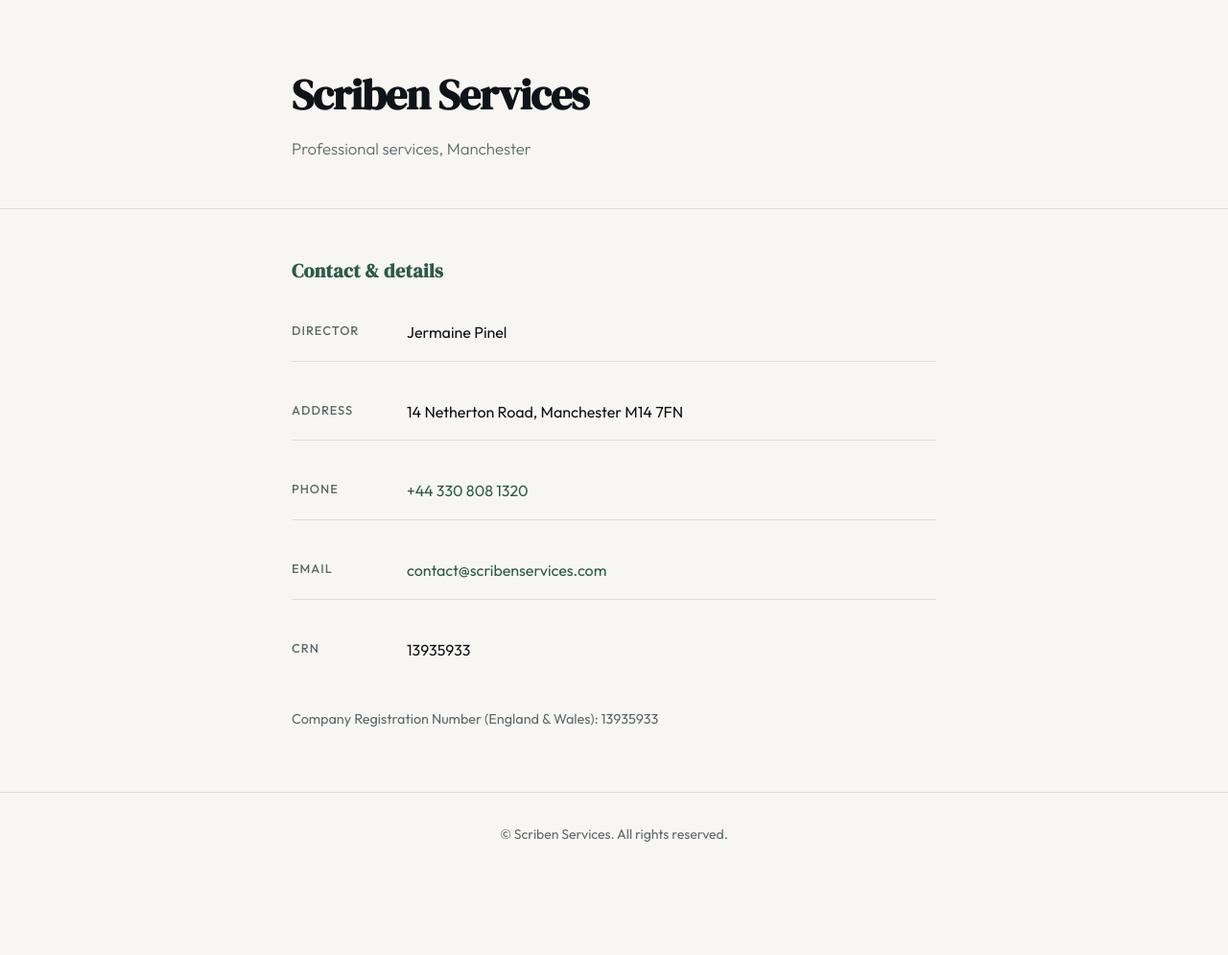
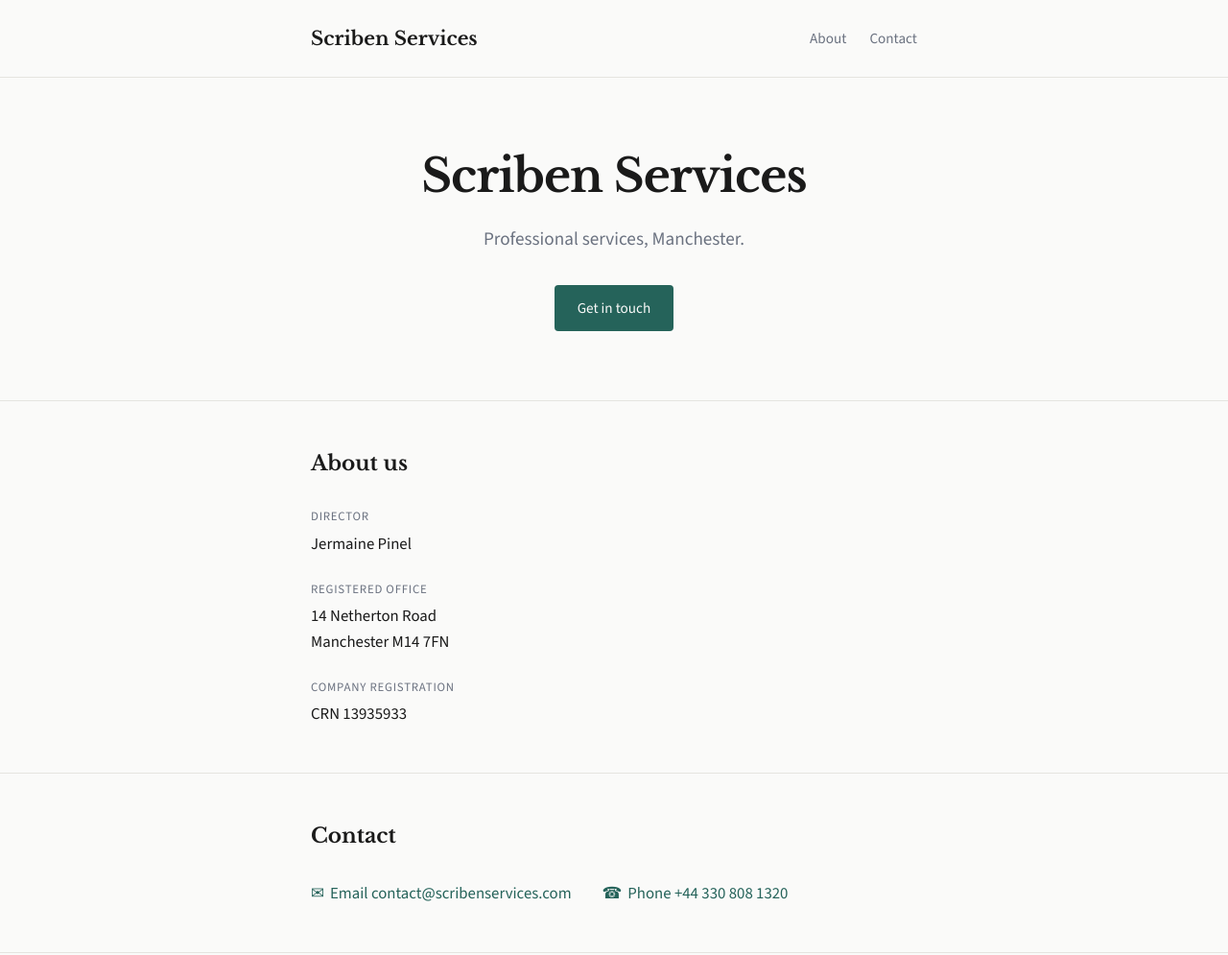
Before and after one commit to czentos96-stack/scribenservices, a plain HTML site: page index.html in a window 1280 px wide. Shown: the top 995 px of the page at 96% size. Before the commit the page ends 913 px from the top, so only its background shows below. Drawn offline with nearby package versions, Linux system fonts and the light colour scheme.

Commit message:
Redesign landing page: Smartwish-style layout with distinct typography and palette
Co-authored-by: Cursor <cursoragent@cursor.com>

```diff
--- a/index.html
+++ b/index.html
@@ -6,15 +6,15 @@
   <title>Scriben Services</title>
   <link rel="preconnect" href="https://fonts.googleapis.com">
   <link rel="preconnect" href="https://fonts.gstatic.com" crossorigin>
-  <link href="https://fonts.googleapis.com/css2?family=DM+Serif+Display&family=Outfit:wght@300;400;500;600&display=swap" rel="stylesheet">
+  <link href="https://fonts.googleapis.com/css2?family=Libre+Baskerville:ital,wght@0,400;0,700;1,400&family=Source+Sans+3:wght@300;400;500;600&display=swap" rel="stylesheet">
   <style>
     :root {
-      --ink: #0f1419;
-      --paper: #f8f6f2;
-      --accent: #2d5a4a;
-      --accent-light: #4a7c6a;
-      --muted: #5c6b6b;
-      --border: #e2ddd4;
+      --ink: #1a1a1a;
+      --paper: #fafaf9;
+      --accent: #25635a;
+      --accent-light: #2d7a70;
+      --muted: #6b7280;
+      --border: #e5e4e0;
     }
 
     * {
@@ -28,7 +28,7 @@
     }
 
     body {
-      font-family: 'Outfit', sans-serif;
+      font-family: 'Source Sans 3', sans-serif;
       font-weight: 400;
       color: var(--ink);
       background: var(--paper);
@@ -39,146 +39,221 @@
     }
 
     .container {
-      max-width: 720px;
+      max-width: 680px;
       margin: 0 auto;
       padding: 0 1.5rem;
     }
 
-    /* Hero */
-    header {
-      padding: 4rem 0 3rem;
+    /* Nav */
+    nav {
+      padding: 1.5rem 0;
       border-bottom: 1px solid var(--border);
     }
 
-    .logo {
-      font-family: 'DM Serif Display', serif;
-      font-size: clamp(2rem, 5vw, 2.75rem);
-      color: var(--ink);
-      letter-spacing: -0.02em;
-      margin-bottom: 0.5rem;
+    nav .container {
+      display: flex;
+      justify-content: space-between;
+      align-items: center;
     }
 
-    .tagline {
-      font-weight: 300;
-      color: var(--muted);
-      font-size: 1.05rem;
+    .nav-logo {
+      font-family: 'Libre Baskerville', serif;
+      font-size: 1.25rem;
+      font-weight: 700;
+      color: var(--ink);
+      text-decoration: none;
     }
 
-    /* Main */
-    main {
-      flex: 1;
-      padding: 3rem 0 4rem;
-    }
-
-    .section-title {
-      font-family: 'DM Serif Display', serif;
-      font-size: 1.25rem;
-      color: var(--accent);
-      margin-bottom: 1.25rem;
-      letter-spacing: 0.02em;
-    }
-
-    .contact-grid {
-      display: grid;
+    .nav-links {
+      display: flex;
       gap: 1.5rem;
     }
 
-    .contact-item {
-      display: flex;
-      align-items: flex-start;
-      gap: 1rem;
-      padding: 1rem 0;
-      border-bottom: 1px solid var(--border);
+    .nav-links a {
+      font-size: 0.95rem;
+      font-weight: 500;
+      color: var(--muted);
+      text-decoration: none;
+      transition: color 0.2s;
     }
 
-    .contact-item:last-child {
-      border-bottom: none;
+    .nav-links a:hover {
+      color: var(--accent);
     }
 
-    .contact-label {
+    /* Hero */
+    .hero {
+      padding: 4rem 0 4.5rem;
+      text-align: center;
+    }
+
+    .hero h1 {
+      font-family: 'Libre Baskerville', serif;
+      font-size: clamp(2.25rem, 5vw, 3rem);
+      font-weight: 700;
+      color: var(--ink);
+      letter-spacing: -0.02em;
+      margin-bottom: 0.75rem;
+    }
+
+    .hero .tagline {
+      font-weight: 300;
+      font-size: 1.2rem;
+      color: var(--muted);
+      margin-bottom: 2rem;
+    }
+
+    .hero .cta {
+      display: inline-block;
+      font-weight: 500;
+      font-size: 0.95rem;
+      color: var(--paper);
+      background: var(--accent);
+      padding: 0.75rem 1.5rem;
+      border-radius: 4px;
+      text-decoration: none;
+      transition: background 0.2s;
+    }
+
+    .hero .cta:hover {
+      background: var(--accent-light);
+    }
+
+    /* Sections */
+    section {
+      padding: 3rem 0;
+      border-top: 1px solid var(--border);
+    }
+
+    section h2 {
+      font-family: 'Libre Baskerville', serif;
+      font-size: 1.35rem;
+      font-weight: 700;
+      color: var(--ink);
+      margin-bottom: 1.75rem;
+    }
+
+    .detail-block {
+      margin-bottom: 1.5rem;
+    }
+
+    .detail-block:last-child {
+      margin-bottom: 0;
+    }
+
+    .detail-label {
       font-size: 0.8rem;
       font-weight: 500;
       text-transform: uppercase;
-      letter-spacing: 0.08em;
+      letter-spacing: 0.06em;
       color: var(--muted);
-      min-width: 5rem;
+      margin-bottom: 0.25rem;
     }
 
-    .contact-value {
+    .detail-value {
+      font-size: 1.05rem;
       color: var(--ink);
     }
 
-    .contact-value a {
+    .detail-value a {
       color: var(--accent);
       text-decoration: none;
       transition: color 0.2s;
     }
 
-    .contact-value a:hover {
+    .detail-value a:hover {
       color: var(--accent-light);
       text-decoration: underline;
     }
 
-    .crn-note {
-      margin-top: 2rem;
-      font-size: 0.9rem;
-      color: var(--muted);
+    .contact-links {
+      display: flex;
+      flex-wrap: wrap;
+      gap: 1.25rem 2rem;
+    }
+
+    .contact-links a {
+      font-size: 1.05rem;
+      color: var(--accent);
+      text-decoration: none;
+      transition: color 0.2s;
+    }
+
+    .contact-links a:hover {
+      color: var(--accent-light);
+      text-decoration: underline;
+    }
+
+    .contact-links a::before {
+      margin-right: 0.35em;
+    }
+
+    .contact-email::before {
+      content: "✉";
+    }
+
+    .contact-phone::before {
+      content: "☎";
     }
 
     /* Footer */
     footer {
+      margin-top: auto;
       padding: 2rem 0;
       border-top: 1px solid var(--border);
       text-align: center;
       font-size: 0.875rem;
       color: var(--muted);
     }
-
-    @media (min-width: 600px) {
-      .contact-item {
-        gap: 1.5rem;
-      }
-      .contact-label {
-        min-width: 6rem;
-      }
-    }
   </style>
 </head>
 <body>
-  <header>
+  <nav>
     <div class="container">
-      <h1 class="logo">Scriben Services</h1>
-      <p class="tagline">Professional services, Manchester</p>
+      <a class="nav-logo" href="#">Scriben Services</a>
+      <div class="nav-links">
+        <a href="#about">About</a>
+        <a href="#contact">Contact</a>
+      </div>
+    </div>
+  </nav>
+
+  <header class="hero">
+    <div class="container">
+      <h1>Scriben Services</h1>
+      <p class="tagline">Professional services, Manchester.</p>
+      <a class="cta" href="#contact">Get in touch</a>
     </div>
   </header>
 
   <main>
-    <div class="container">
-      <h2 class="section-title">Contact & details</h2>
-      <div class="contact-grid">
-        <div class="contact-item">
-          <span class="contact-label">Director</span>
-          <span class="contact-value">Jermaine Pinel</span>
+    <section id="about">
+      <div class="container">
+        <h2>About us</h2>
+        <div class="detail-block">
+          <div class="detail-label">Director</div>
+          <div class="detail-value">Jermaine Pinel</div>
         </div>
-        <div class="contact-item">
-          <span class="contact-label">Address</span>
-          <span class="contact-value">14 Netherton Road, Manchester M14 7FN</span>
+        <div class="detail-block">
+          <div class="detail-label">Registered office</div>
+          <div class="detail-value">14 Netherton Road<br>Manchester M14 7FN</div>
         </div>
-        <div class="contact-item">
-          <span class="contact-label">Phone</span>
-          <span class="contact-value"><a href="tel:+443308081320">+44 330 808 1320</a></span>
-        </div>
-        <div class="contact-item">
-          <span class="contact-label">Email</span>
-          <span class="contact-value"><a href="mailto:contact@scribenservices.com">contact@scribenservices.com</a></span>
-        </div>
-        <div class="contact-item">
-          <span class="contact-label">CRN</span>
-          <span class="contact-value">13935933</span>
+        <div class="detail-block">
+          <div class="detail-label">Company registration</div>
+          <div class="detail-value">CRN 13935933</div>
         </div>
       </div>
-      <p class="crn-note">Company Registration Number (England & Wales): 13935933</p>
-    </div>
+    </section>
+
+    <section id="contact">
+      <div class="container">
+        <h2>Contact</h2>
+        <div class="contact-links">
+          <a class="contact-email" href="mailto:contact@scribenservices.com">Email contact@scribenservices.com</a>
+          <a class="contact-phone" href="tel:+443308081320">Phone +44 330 808 1320</a>
+        </div>
+      </div>
+    </section>
   </main>
 
   <footer>
```
